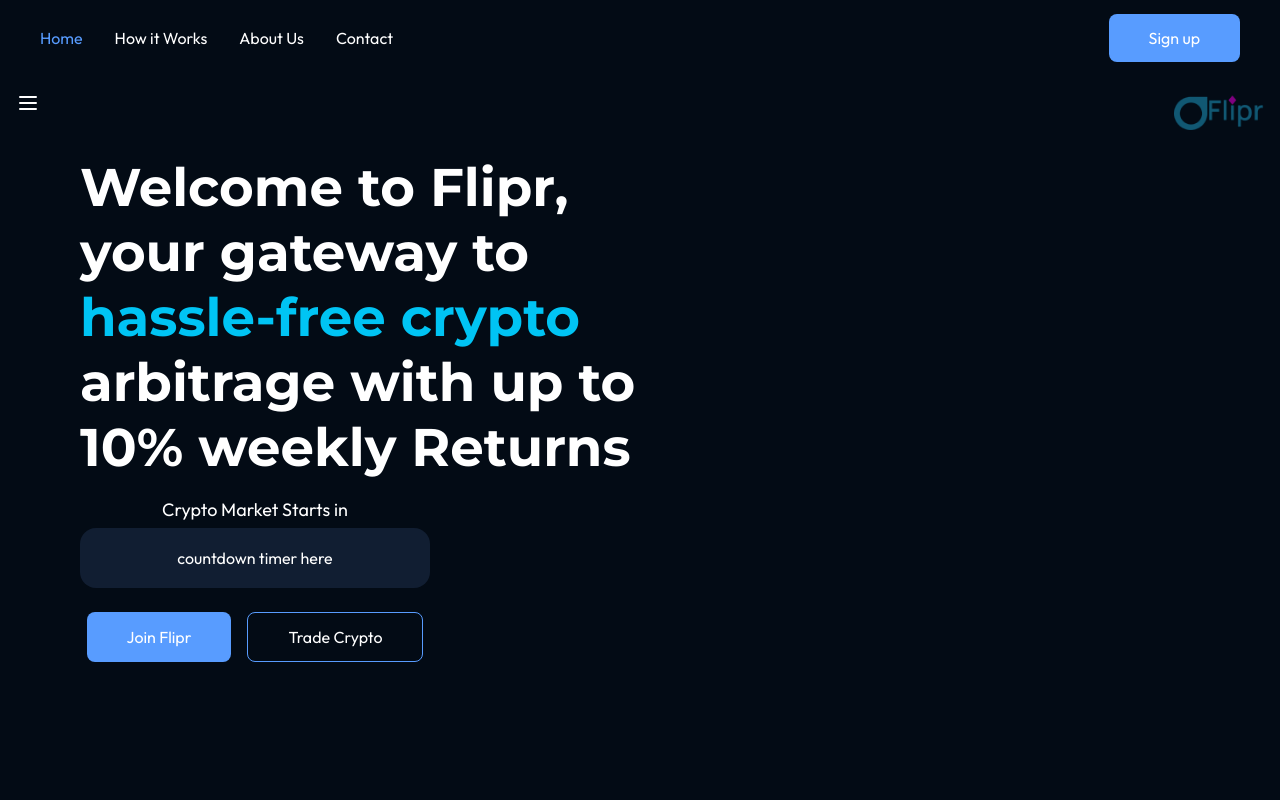
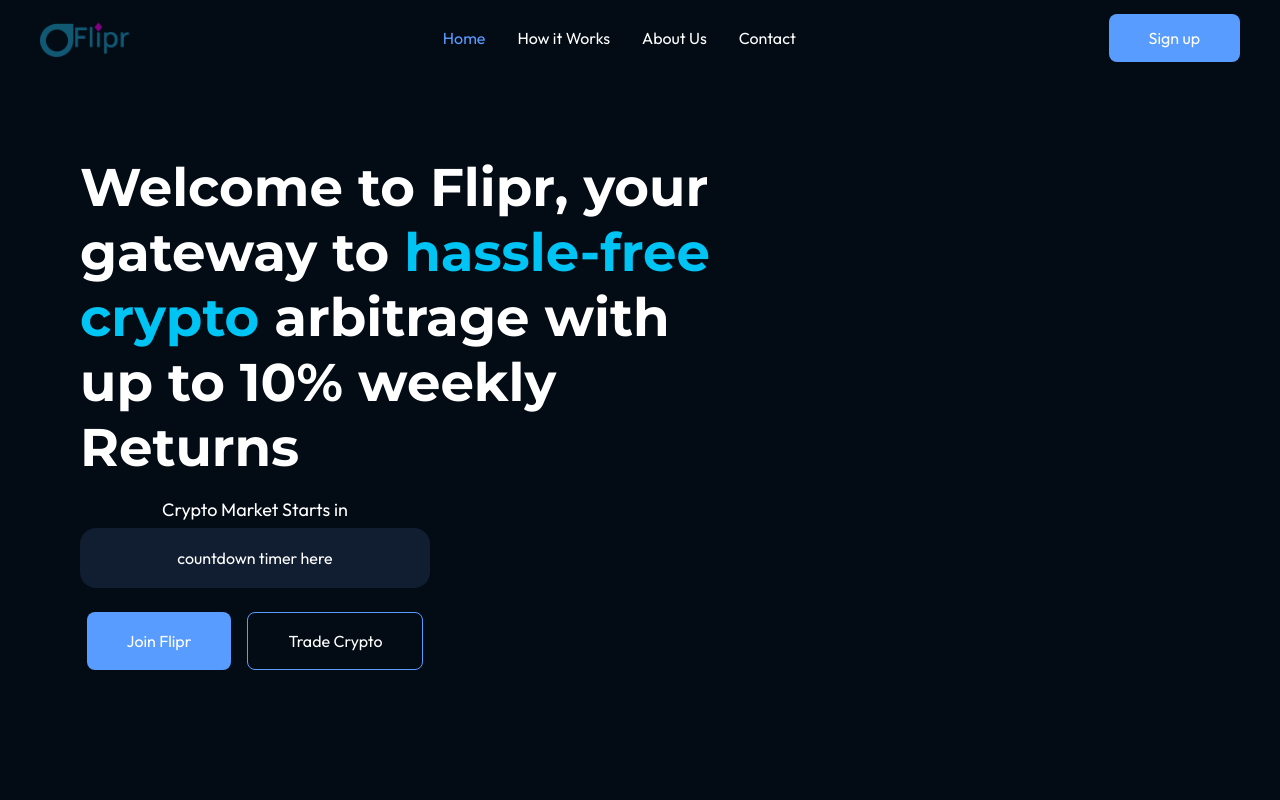
Before and after one commit to olathedev/crypto-landing-page-ui, a Next.js app: page / in a window 1280 px wide. Shown: the top 800 px of the page. Built offline with nearby package versions, Linux system fonts and the light colour scheme.

Commit message:
mobile nav implementation

```diff
--- a/components/common/NavBar.tsx
+++ b/components/common/NavBar.tsx
@@ -1,15 +1,20 @@
+'use client'
 import Image from 'next/image'
 import Link from 'next/link'
-import React from 'react'
+import React, { useState } from 'react'
 import HamburgerIcon from './icons/HamburgerIcon'
 
 type Props = {}
 
 const NavBar = (props: Props) => {
+    const [isOpen, setIsOpen] = useState(false)
     return (
-        <nav className="h-[75px] w-full sticky top-0 bg-appBackground z-20">
+        <nav className="h-[75px] w-full sticky top-0 bg-appBackground z-20 ">
             <div className='hidden md:flex container mx-auto h-full justify-between items-center px-10'>
 
+                <div className="">
+                    <Image src='/logo.png' alt='' height={40} width={90} />
+                </div>
 
                 <ul className="flex space-x-8 text-white">
                     <li className='text-primary-100'>Home</li>
@@ -27,17 +32,45 @@
 
             {/* Mobile Nav */}
 
-            <div className='container mx-auto flex justify-between p-4'>
+            <div className='md:hidden container mx-auto flex flex-col bg-appBackground shadow-lg'>
+                <div className='flex justify-between items-center py-4 px-4'>
 
-                <div>
-                    <HamburgerIcon />
+                    <div className='cursor-pointer' onClick={() => setIsOpen(!isOpen)}>
+                        {isOpen && (
+                            <span className="text-white">
+                                <svg xmlns="http://www.w3.org/2000/svg" fill="none" viewBox="0 0 24 24" strokeWidth={1.5} stroke="currentColor" className="size-6">
+                                    <path strokeLinecap="round" strokeLinejoin="round" d="M6 18 18 6M6 6l12 12" />
+                                </svg>
+
+                            </span>
+                        )}
+                        {!isOpen && <HamburgerIcon />}
+
+
+                    </div>
+
+                    <div className="">
+                        <Image src='/logo.png' alt='' height={40} width={90} />
+                    </div>
+
                 </div>
 
-                <div className="">
-                    <Image src='/logo.png' alt='' height={40} width={90} />
-                </div>
+                {isOpen && (
+                    <div className="p-4 flex flex-col gap-3">
+                        <ul className="flex flex-col space-y-2 text-white">
+                            <li className='text-primary-100'>Home</li>
+                            <li className='te'>How it Works </li>
+                            <li className='text'>About Us</li>
+                            <li className='text'>Contact </li>
+                        </ul>
+                        <Link href='/signup'><button className='w-full bg-primary-100 text-white py-3 px-10 rounded-lg'>Sign up</button></Link>
+
+
+                    </div>
+                )}
 
             </div>
+
         </nav>
     )
 }
--- a/components/landingPage/Hero.tsx
+++ b/components/landingPage/Hero.tsx
@@ -8,8 +8,8 @@
 const montserat = Montserrat({ subsets: ['latin'] })
 const Hero = (props: Props) => {
     return (
-        <div className='relative container mx-auto px-6 my-6 md:px-20 md:my-20 md:flex gap-10'>
-            <div className="md:w-[55%] flex flex-col gap-2 text-white">
+        <div className='relative container mx-auto px-6 my-6 md:px-20 md:mt-20 md:flex gap-10'>
+            <div className="md:w-[60%] flex flex-col gap-2 text-white">
                 <h1 className={`${montserat.className} text-3xl md:text-[53px] font-bold md:leading-[65px] leading-10`}>
                     Welcome to Flipr, your gateway to <span className='text-primary-200'>hassle-free crypto </span> arbitrage with up to 10% weekly Returns
                 </h1>
@@ -22,8 +22,8 @@
                     </div>
 
                     <div className="pt-5 w-full flex justify-center gap-4">
-                        <button className='bg-primary-100 text-white py-3 px-8 md:px-10 rounded-lg'>Join Flipr</button>
-                        <button className='border border-primary-100 text-white py-3 px-8 md:px-10 rounded-lg'>Trade Crypto</button>
+                        <button className='bg-primary-100 text-white py-3 md:py-4 px-8 md:px-10 rounded-lg'>Join Flipr</button>
+                        <button className='border border-primary-100 text-white py-3 md:py-4 px-8 md:px-10 rounded-lg'>Trade Crypto</button>
 
                     </div>
                 </div>
```
